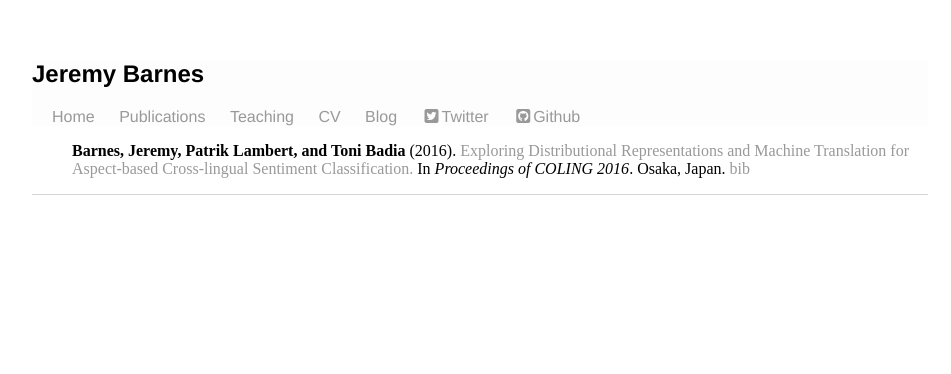
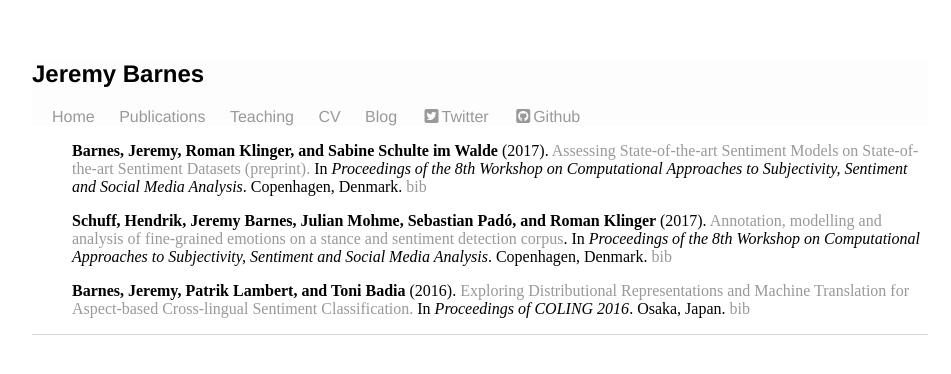
Before and after one commit to jerbarnes/jbarnesspain.github.io, a Jekyll site: the page built from publications/index.html, in a window 1280 px wide. Shown: the top 374 px of the page, without its empty margins (160-1111 px from the left). Built offline with Jekyll 4.4.1, drawn with Linux system fonts in a browser that asks for light colours; nearby versions of some CDN libraries.

Commit message:
added new publications

```diff
--- a/publications/index.html
+++ b/publications/index.html
@@ -7,6 +7,16 @@ title: A bit about me
 <div class="blurb">
 
 <ul>
+		<strong>Barnes, Jeremy, Roman Klinger, and Sabine Schulte im Walde</strong> (2017). <a href="https://jbarnesspain.github.io/downloads/sota_sentiment.pdf">
+		Assessing State-of-the-art Sentiment Models on State-of-the-art Sentiment Datasets (preprint).</a>
+	In <i>Proceedings of the 8th Workshop on Computational Approaches to Subjectivity, Sentiment and Social Media Analysis</i>. Copenhagen, Denmark.  <a href="http://romanklinger.de/publications/2017_bib.html#Barnes2017">bib</a>
+</ul>
+
+<ul>
+		<strong>Schuff, Hendrik, Jeremy Barnes, Julian Mohme, Sebastian Pad&oacute, and Roman Klinger </strong> (2017). <a href="https://jbarnesspain.github.io/downloads/emotion-annotation-paper-wassa2017.pdf">Annotation, modelling and analysis of fine-grained emotions on a stance and sentiment detection corpus</a>. In <i>Proceedings of the 8th Workshop on Computational Approaches to Subjectivity, Sentiment and Social Media Analysis</i>. Copenhagen, Denmark.  <a href="http://romanklinger.de/publications/2017_bib.html#Schuff2017">bib</a>
+</ul>
+
+<ul>
 		<strong>Barnes, Jeremy, Patrik Lambert, and Toni Badia</strong> (2016). <a href="http://aclweb.org/anthology/C/C16/C16-1152.pdf">
 		Exploring Distributional
           Representations and Machine Translation for Aspect-based Cross-lingual Sentiment Classification.</a>
```
Also changed, not shown: 2 other files.
